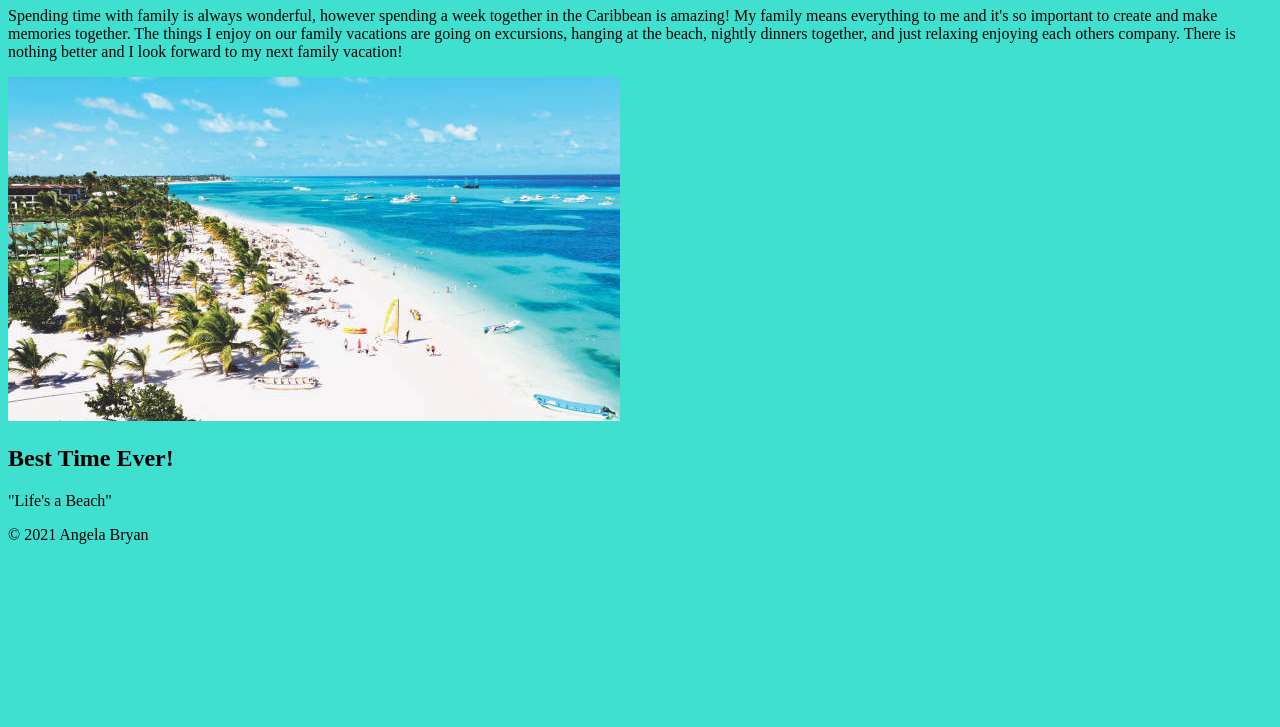
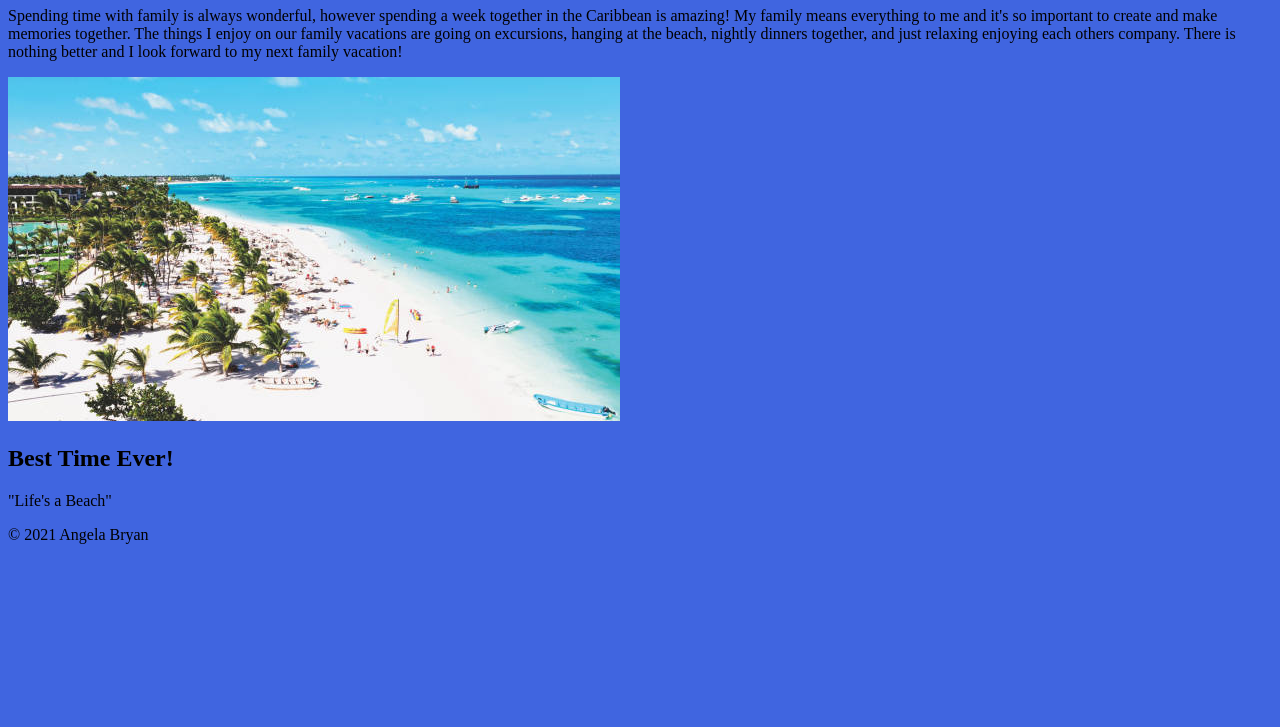
Before and after one commit to angelambryan/assignment-4-html-me-something-angelambryan, a website: page index.html in a window 1280 px wide. Shown: the part 73-800 px from the top of the page. Drawn offline with Linux system fonts and the light colour scheme.

Commit message:
new changes

```diff
--- a/index.html
+++ b/index.html
@@ -3,7 +3,7 @@
    <head>
       <title>Our Caribbean Vacation</title>
    </head>
-   <body style="background-color: turquoise;">
+   <body style="background-color: rgb(64, 101, 224);">
       <header>
 			<h1>Family Vacation 2016 Punta Cana</h1>
       </header>
```
